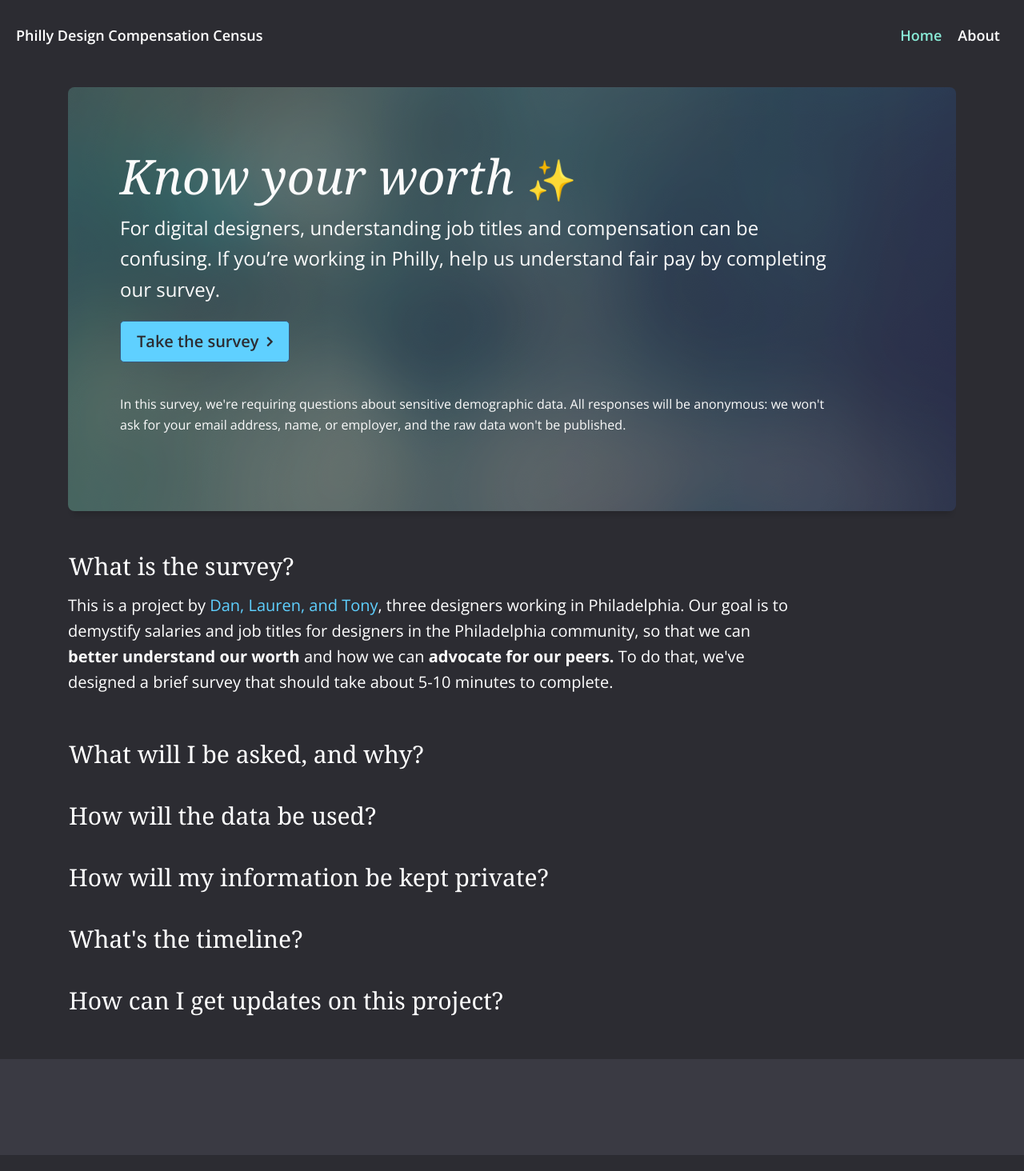
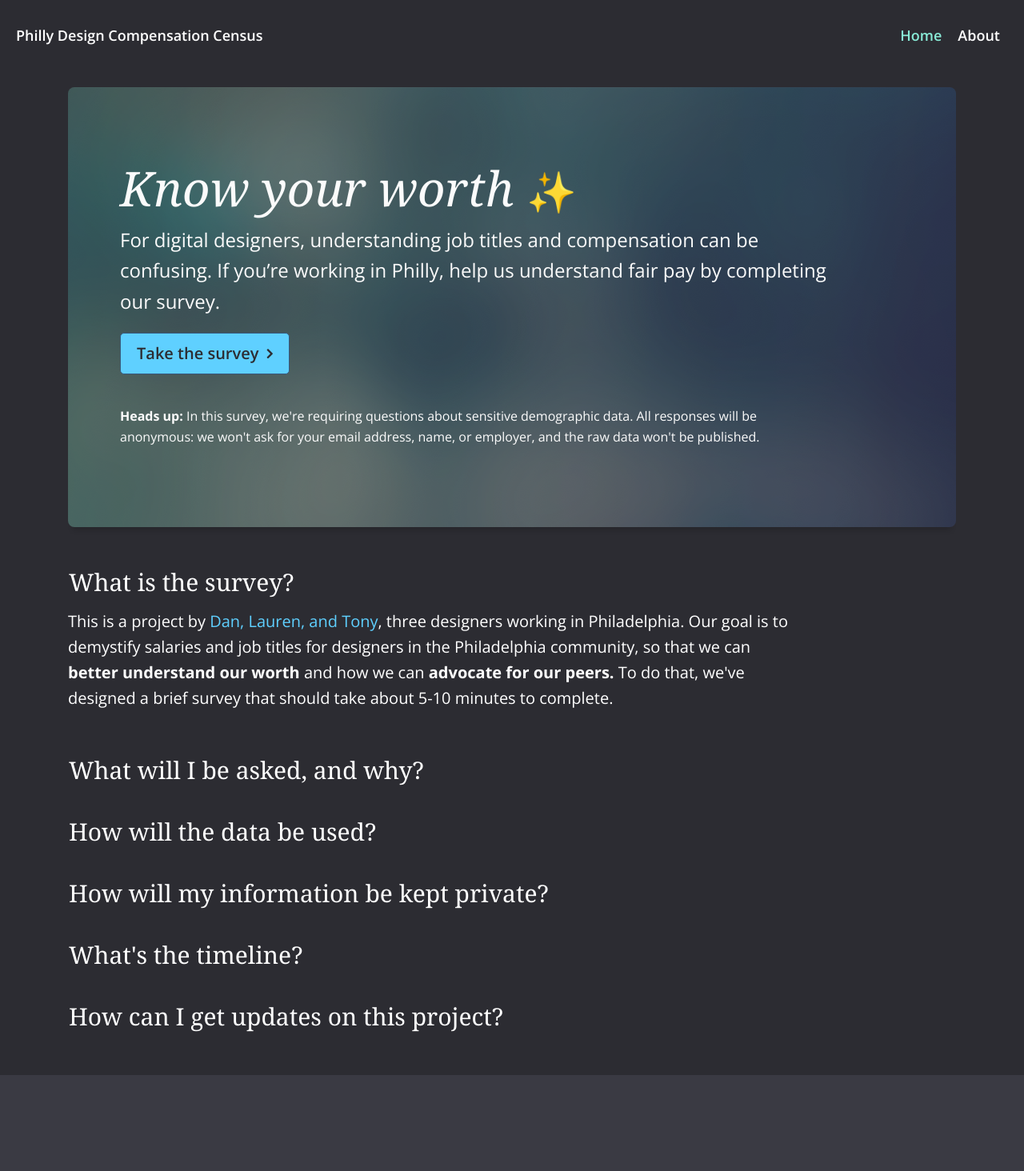
Before and after one commit to laurenhallden/designer-survey, a Jekyll site: the page built from index.md, in a window 1280 px wide. Shown: the whole page at 80% size. Built offline with Jekyll 4.4.1, drawn with Linux system fonts in a browser that asks for light colours; nearby versions of some CDN libraries; comment, search, counter and statistics services are not loaded.

Commit message:
adjusting fine print

```diff
--- a/_layouts/standard.html
+++ b/_layouts/standard.html
@@ -17,7 +17,7 @@
                     <h1>{{ page.title }} <span>✨</span></h1>
                     <p>For digital designers, understanding job titles and compensation can be confusing. If you’re working in Philly, help us understand fair pay by completing our survey.</p>
                     <button type="button" class="btn btn-primary btn-lg">Take the survey <i class="fa fa-angle-right"></i></button>
-                    <p style="font-size:.8rem; margin-top:2rem">In this survey, we're requiring questions about sensitive demographic data. All responses will be anonymous: we won't ask for your email address, name, or employer, and the raw data won't be published.</p>
+                    <p class="small"><strong>Heads up:</strong> In this survey, we're requiring questions about sensitive demographic data. All responses will be anonymous: we won't ask for your email address, name, or employer, and the raw data won't be published.</p>
                     </div>
                 </div>
             </div>
--- a/stylesheets/screen.css
+++ b/stylesheets/screen.css
@@ -689,9 +689,16 @@ section + .bg-light {
   background-position: center;
   background-size: cover;
   background-color: #3A555D;
-  padding: 75px 50px;
+  padding: 90px 50px 80px;
   border-radius: 8px;
   box-shadow: 0 10px 6px -6px rgba(0, 0, 0, 0.15);
+}
+/* line 120, ../sass/_components.scss */
+.hero-card p.small {
+  font-size: .8rem;
+  margin-top: 2rem;
+  max-width: 40rem;
+  font-weight: 300;
 }
 @media screen and (max-width: 767px) {
   /* line 111, ../sass/_components.scss */
@@ -700,12 +707,12 @@ section + .bg-light {
   }
 }
 
-/* line 126, ../sass/_components.scss */
+/* line 133, ../sass/_components.scss */
 .hero p {
   font-size: 1.2rem;
 }
 
-/* line 131, ../sass/_components.scss */
+/* line 138, ../sass/_components.scss */
 .card {
   font-family: 'Source Code Pro', monospace;
   line-height: 1.6;
@@ -713,50 +720,50 @@ section + .bg-light {
   font-weight: 400;
   box-shadow: 0 10px 6px -6px rgba(0, 0, 0, 0.15);
 }
-/* line 138, ../sass/_components.scss */
+/* line 145, ../sass/_components.scss */
 .card strong {
   font-weight: 700;
 }
-/* line 142, ../sass/_components.scss */
+/* line 149, ../sass/_components.scss */
 .card h4 {
   font-size: 1.2rem;
   margin-bottom: 20px;
 }
-/* line 147, ../sass/_components.scss */
+/* line 154, ../sass/_components.scss */
 .card a {
   color: #89EBD7 !important;
   font-weight: 600;
 }
-/* line 151, ../sass/_components.scss */
+/* line 158, ../sass/_components.scss */
 .card a:hover {
   border-bottom: 0;
   color: #48e0c1 !important;
 }
-/* line 156, ../sass/_components.scss */
+/* line 163, ../sass/_components.scss */
 .card a:active {
   color: #20bb9c !important;
 }
 
-/* line 162, ../sass/_components.scss */
+/* line 169, ../sass/_components.scss */
 .card-text {
   margin-bottom: .5rem;
 }
 
-/* line 166, ../sass/_components.scss */
+/* line 173, ../sass/_components.scss */
 .bg-primary {
   background-color: #13baff !important;
 }
 
-/* line 171, ../sass/_components.scss */
+/* line 178, ../sass/_components.scss */
 .bg-secondary .card-header, .bg-light .card-header {
   background-color: #4D4D59;
 }
-/* line 175, ../sass/_components.scss */
+/* line 182, ../sass/_components.scss */
 .bg-secondary .card-body, .bg-light .card-body {
   background-color: #3A3A43;
 }
 
-/* line 181, ../sass/_components.scss */
+/* line 188, ../sass/_components.scss */
 #accordion .acc-card {
   font-family: 'Open Sans', sans-serif;
   font-size: 1rem;
@@ -767,7 +774,7 @@ section + .bg-light {
   padding: 0;
   max-width: 45rem;
 }
-/* line 191, ../sass/_components.scss */
+/* line 198, ../sass/_components.scss */
 #accordion .acc-card .acc-card-header, #accordion .acc-card .acc-card-body {
   background-color: transparent;
   border: 0px;
@@ -775,20 +782,20 @@ section + .bg-light {
   color: white;
   padding: 0;
 }
-/* line 199, ../sass/_components.scss */
+/* line 206, ../sass/_components.scss */
 #accordion .acc-card .acc-card-body {
   margin-bottom: 30px;
 }
-/* line 202, ../sass/_components.scss */
+/* line 209, ../sass/_components.scss */
 #accordion .acc-card .acc-card-body a {
   color: #5FD0FF !important;
 }
-/* line 205, ../sass/_components.scss */
+/* line 212, ../sass/_components.scss */
 #accordion .acc-card .acc-card-body a:active {
   color: #13baff !important;
   text-decoration: none;
 }
-/* line 212, ../sass/_components.scss */
+/* line 219, ../sass/_components.scss */
 #accordion .acc-card .acc-card-header .btn {
   padding: 20px 0 0px;
   margin-bottom: 10px;
@@ -796,40 +803,40 @@ section + .bg-light {
   font-size: 1.5rem;
   border-radius: 0;
 }
-/* line 219, ../sass/_components.scss */
+/* line 226, ../sass/_components.scss */
 #accordion .acc-card .acc-card-header .btn:hover {
   text-decoration: none;
   border-bottom: 1px solid white;
 }
 @media screen and (max-width: 767px) {
-  /* line 219, ../sass/_components.scss */
+  /* line 226, ../sass/_components.scss */
   #accordion .acc-card .acc-card-header .btn:hover {
     border-bottom: 0;
   }
 }
-/* line 227, ../sass/_components.scss */
+/* line 234, ../sass/_components.scss */
 #accordion .acc-card .acc-card-header .btn:focus {
   text-decoration: none !important;
 }
 @media screen and (max-width: 767px) {
-  /* line 212, ../sass/_components.scss */
+  /* line 219, ../sass/_components.scss */
   #accordion .acc-card .acc-card-header .btn {
     font-size: 1.6rem;
   }
 }
-/* line 236, ../sass/_components.scss */
+/* line 243, ../sass/_components.scss */
 #accordion .acc-card .btn {
   text-align: left !important;
 }
 
-/* line 243, ../sass/_components.scss */
+/* line 250, ../sass/_components.scss */
 .charts .row {
   margin-top: 30px;
   margin-bottom: 30px;
 }
 
 /* Mailchimp signup */
-/* line 252, ../sass/_components.scss */
+/* line 259, ../sass/_components.scss */
 #mc_embed_signup {
   text-align: left;
   display: block;
@@ -838,11 +845,11 @@ section + .bg-light {
   font-weight: 500;
   width: 100%;
 }
-/* line 260, ../sass/_components.scss */
+/* line 267, ../sass/_components.scss */
 #mc_embed_signup form {
   text-align: left !important;
 }
-/* line 264, ../sass/_components.scss */
+/* line 271, ../sass/_components.scss */
 #mc_embed_signup input.email {
   font-family: "Open Sans","Helvetica Neue",Arial,Helvetica,Verdana,sans-serif;
   font-size: 16px;
@@ -861,7 +868,7 @@ section + .bg-light {
   vertical-align: top;
   font-weight: 600;
 }
-/* line 283, ../sass/_components.scss */
+/* line 290, ../sass/_components.scss */
 #mc_embed_signup .button {
   font-size: 18px;
   border: none;
@@ -880,7 +887,7 @@ section + .bg-light {
   transition: all 0.23s ease-in-out 0s;
 }
 @media screen and (max-width: 767px) {
-  /* line 302, ../sass/_components.scss */
+  /* line 309, ../sass/_components.scss */
   #mc_embed_signup input.email, #mc_embed_signup .button {
     display: block;
     width: 100%;
```
Also changed, not shown: sass/_components.scss (+8 -1 lines).
